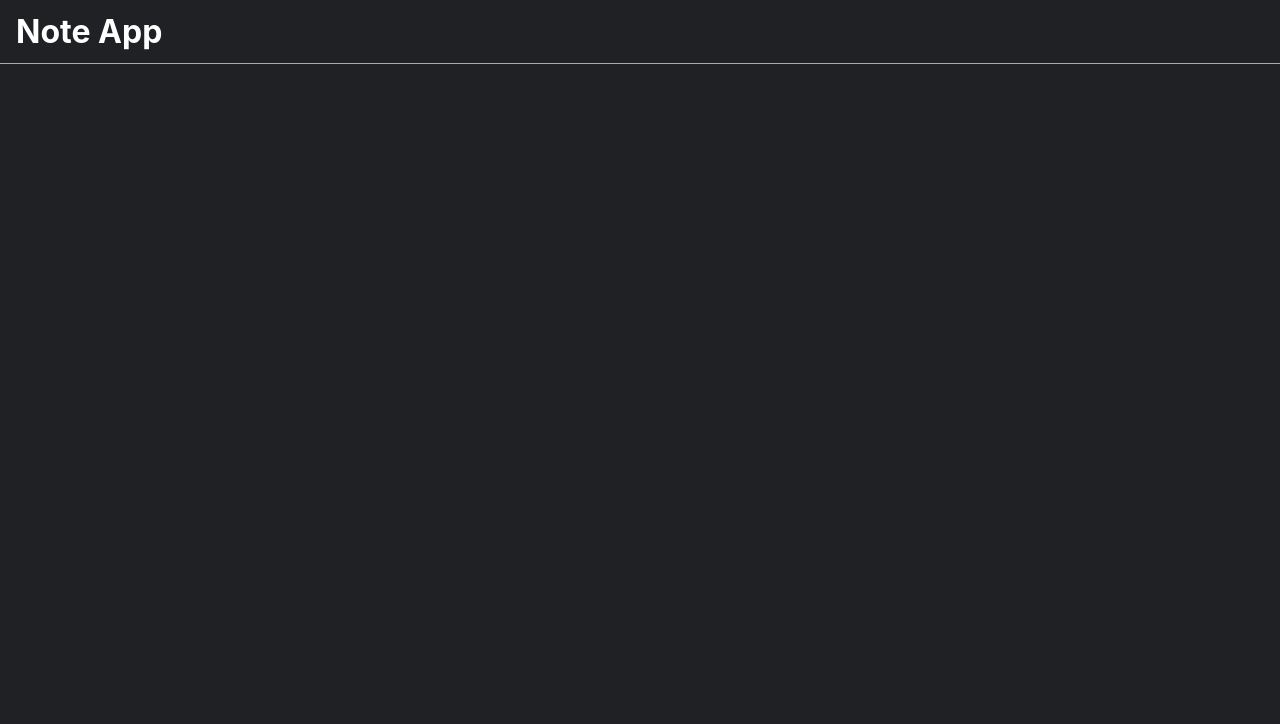
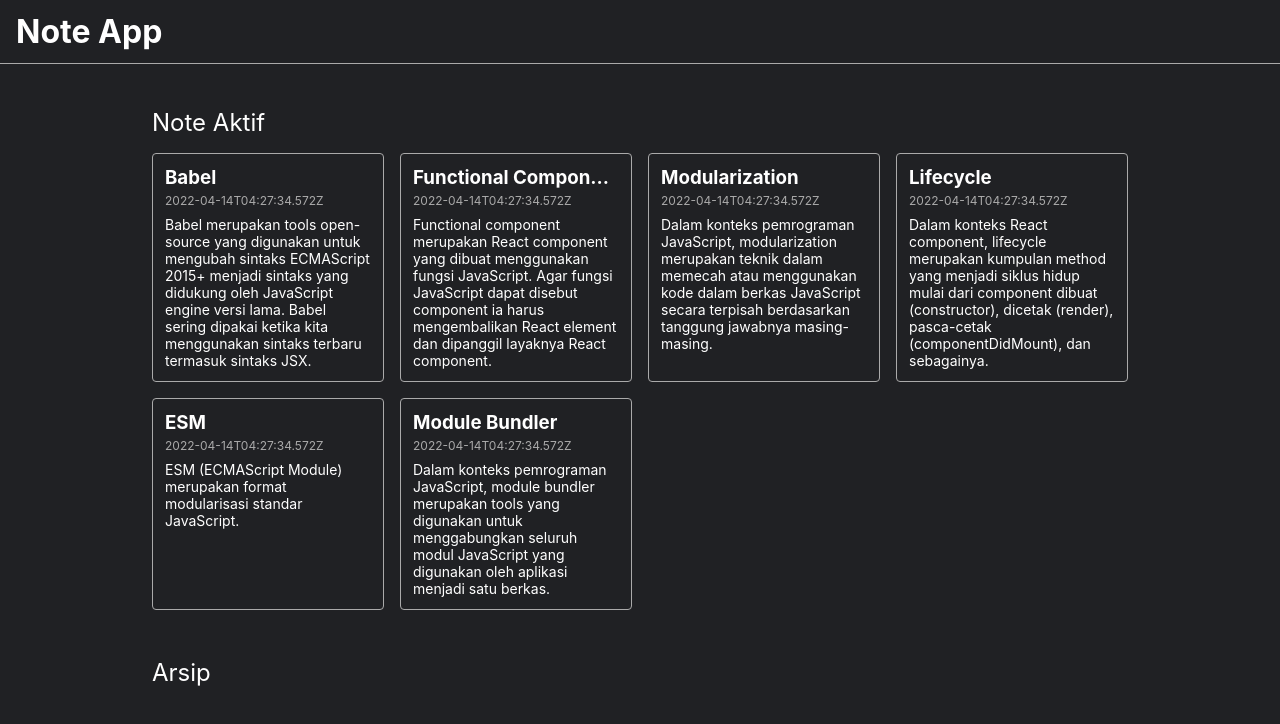
Before and after one commit to iniorang/personal-notes-react, a React (Vite) app: page / in a window 1280 px wide. Shown: the top 724 px of the page. Built offline with nearby package versions, Linux system fonts and the light colour scheme.

Commit message:
Fixing Note List and Add Create Form Component

```diff
--- a/src/components/NoteApp.jsx
+++ b/src/components/NoteApp.jsx
@@ -15,12 +15,11 @@
             <div className="note-app">
                 <header className="note-app__header">
                     <h1>Note App</h1>
-                    <div className="note-search">
-
-                    </div>
                 </header>
                 <main className="note-app__body">
+                    <h2>Note Aktif</h2>
                     <NoteList notes={this.state.notes} />
+                    <h2>Arsip</h2>
                 </main>
 
             </div>
--- a/src/components/NoteItem.jsx
+++ b/src/components/NoteItem.jsx
@@ -1,8 +1,6 @@
 import React from "react";
 import NoteItemBody from "./NoteItemBody";
-import DeleteButton from "./DeleteButton";
-import ArchiveButton from "./ArchiveButton";
-import UnarchiveButton from "./UnarchiveButton";
+
 
 function NoteItem({ title, createdAt, body }) {
   return (
--- a/src/components/NoteList.jsx
+++ b/src/components/NoteList.jsx
@@ -6,9 +6,9 @@
     return (
         <div className="notes-list">
             {
-                notes.map((note) => {
+                notes.map((note) => (
                     <NoteItem key={note.id} createdAt={showFormattedDate(note.createdAt)}{...note} />
-                })
+                ))
             }
         </div>
     )
```
Also changed, not shown: src/components/NoteInput.jsx (added).
